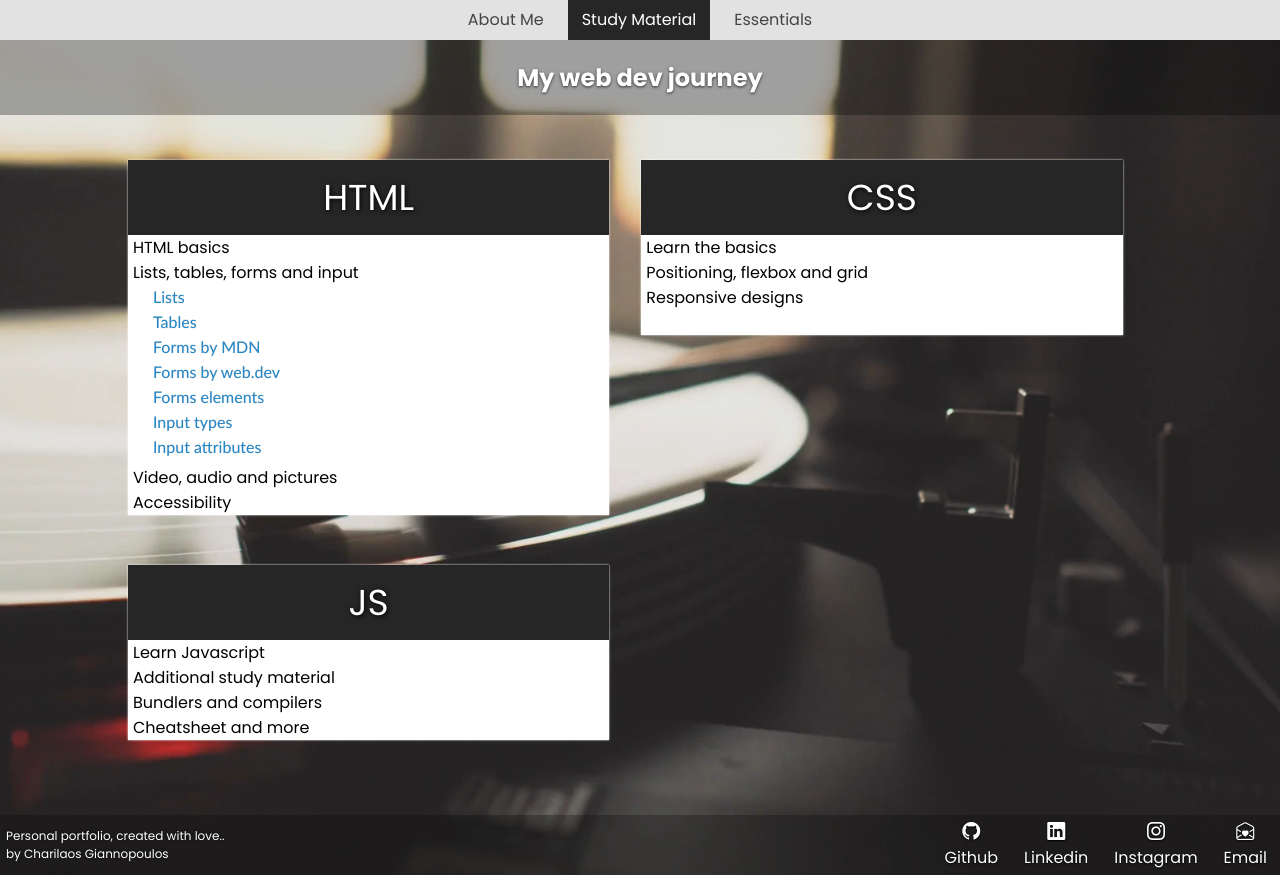
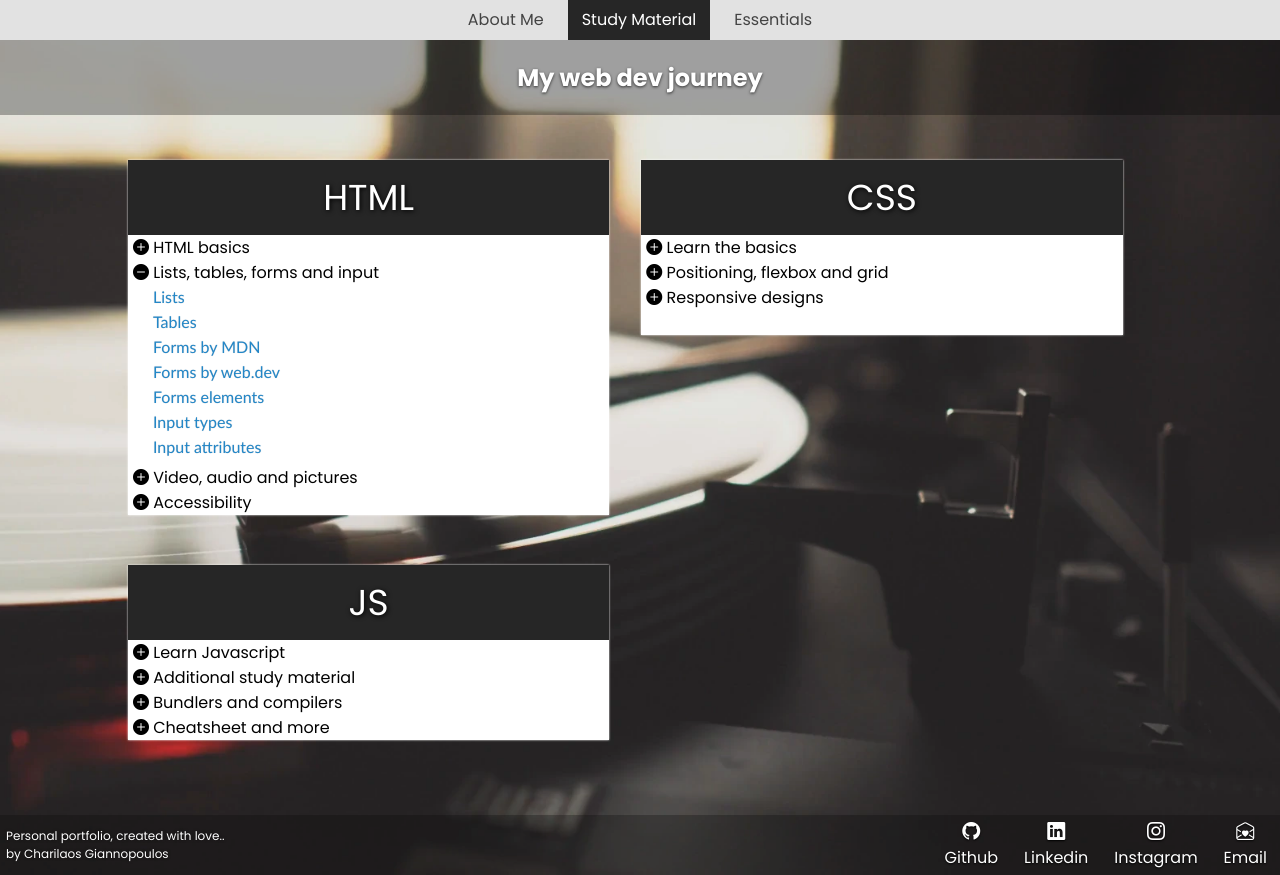
Before and after one commit to Amefurikozo/My-Little-Web-Dev-Handbook, a plain HTML site: page study.html in a window 1280 px wide. Both pictures are taken after a click on the button "Lists, tables, forms and input". Drawn offline with nearby package versions, Linux system fonts and the light colour scheme.

Commit message:
fa leftover changed

```diff
--- a/assets/css/rest.css
+++ b/assets/css/rest.css
@@ -251,9 +251,8 @@ body::after {
 
 }
 
-.bi:before {
+footer .bi:before {
     color: rgb(255, 255, 255);
-    font-family: FontAwesome;
     font-size: 18px;
     text-shadow: 0px 1px 2px rgb(0, 0, 0);
 }
--- a/script.js
+++ b/script.js
@@ -14,13 +14,13 @@ function showText() {
 
 listButtons = document.querySelectorAll('.ls button').forEach(item => {
     item.onclick = ( event =>{
-        if(event.target.querySelector('i').classList.contains('fa-circle-plus')){
-            event.target.querySelector('i').classList.remove('fa-circle-plus')
-            event.target.querySelector('i').classList.add('fa-circle-minus')
+        if(event.target.querySelector('i').classList.contains('bi-plus-circle-fill')){
+            event.target.querySelector('i').classList.remove('bi-plus-circle-fill')
+            event.target.querySelector('i').classList.add('bi-dash-circle-fill')
             event.target.parentNode.querySelector('ul').style.display = 'block'
         } else {
-            event.target.querySelector('i').classList.remove('fa-circle-minus')
-            event.target.querySelector('i').classList.add('fa-circle-plus')
+            event.target.querySelector('i').classList.remove('bi-dash-circle-fill')
+            event.target.querySelector('i').classList.add('bi-plus-circle-fill')
             event.target.parentNode.querySelector('ul').style.display = 'none'
         }
     })
--- a/study.html
+++ b/study.html
@@ -38,7 +38,7 @@
             <div class="links">
                 <div class="ls">
                     <button>
-                        <i class="fa-solid fa-circle-plus"></i>
+                        <i class="bi bi-plus-circle-fill"></i>
                         HTML basics
                     </button>
 
@@ -51,7 +51,7 @@
 
                 <div class="ls">
                     <button>
-                        <i class="fa-solid fa-circle-plus"></i>
+                        <i class="bi bi-plus-circle-fill"></i>
                         Lists, tables, forms and input
                     </button>
 
@@ -68,7 +68,7 @@
 
                 <div class="ls">
                     <button>
-                        <i class="fa-solid fa-circle-plus"></i>
+                        <i class="bi bi-plus-circle-fill"></i>
                         Video, audio and pictures
                     </button>
 
@@ -80,7 +80,7 @@
 
                 <div class="ls">
                     <button>
-                        <i class="fa-solid fa-circle-plus"></i>
+                        <i class="bi bi-plus-circle-fill"></i>
                         Accessibility
                     </button>
 
@@ -103,7 +103,7 @@
             <div class="links">
                 <div class="ls">
                     <button>
-                        <i class="fa-solid fa-circle-plus"></i>
+                        <i class="bi bi-plus-circle-fill"></i>
                         Learn the basics
                     </button>
 
@@ -119,7 +119,7 @@
 
                 <div class="ls">
                     <button>
-                        <i class="fa-solid fa-circle-plus"></i>
+                        <i class="bi bi-plus-circle-fill"></i>
                         Positioning, flexbox and grid
                     </button>
 
@@ -136,7 +136,7 @@
 
                 <div class="ls">
                     <button>
-                        <i class="fa-solid fa-circle-plus"></i>
+                        <i class="bi bi-plus-circle-fill"></i>
                         Responsive designs
                     </button>
 
@@ -160,7 +160,7 @@
             <div class="links">
                 <div class="ls">
                     <button>
-                        <i class="fa-solid fa-circle-plus"></i>
+                        <i class="bi bi-plus-circle-fill"></i>
                         Learn Javascript
                     </button>
 
@@ -175,7 +175,7 @@
 
                 <div class="ls">
                     <button>
-                        <i class="fa-solid fa-circle-plus"></i>
+                        <i class="bi bi-plus-circle-fill"></i>
                         Additional study material
                     </button>
 
@@ -188,7 +188,7 @@
 
                 <div class="ls">
                     <button>
-                        <i class="fa-solid fa-circle-plus"></i>
+                        <i class="bi bi-plus-circle-fill"></i>
                         Bundlers and compilers
                     </button>
 
@@ -201,7 +201,7 @@
 
                 <div class="ls">
                     <button>
-                        <i class="fa-solid fa-circle-plus"></i>
+                        <i class="bi bi-plus-circle-fill"></i>
                         Cheatsheet and more
                     </button>
 
```
